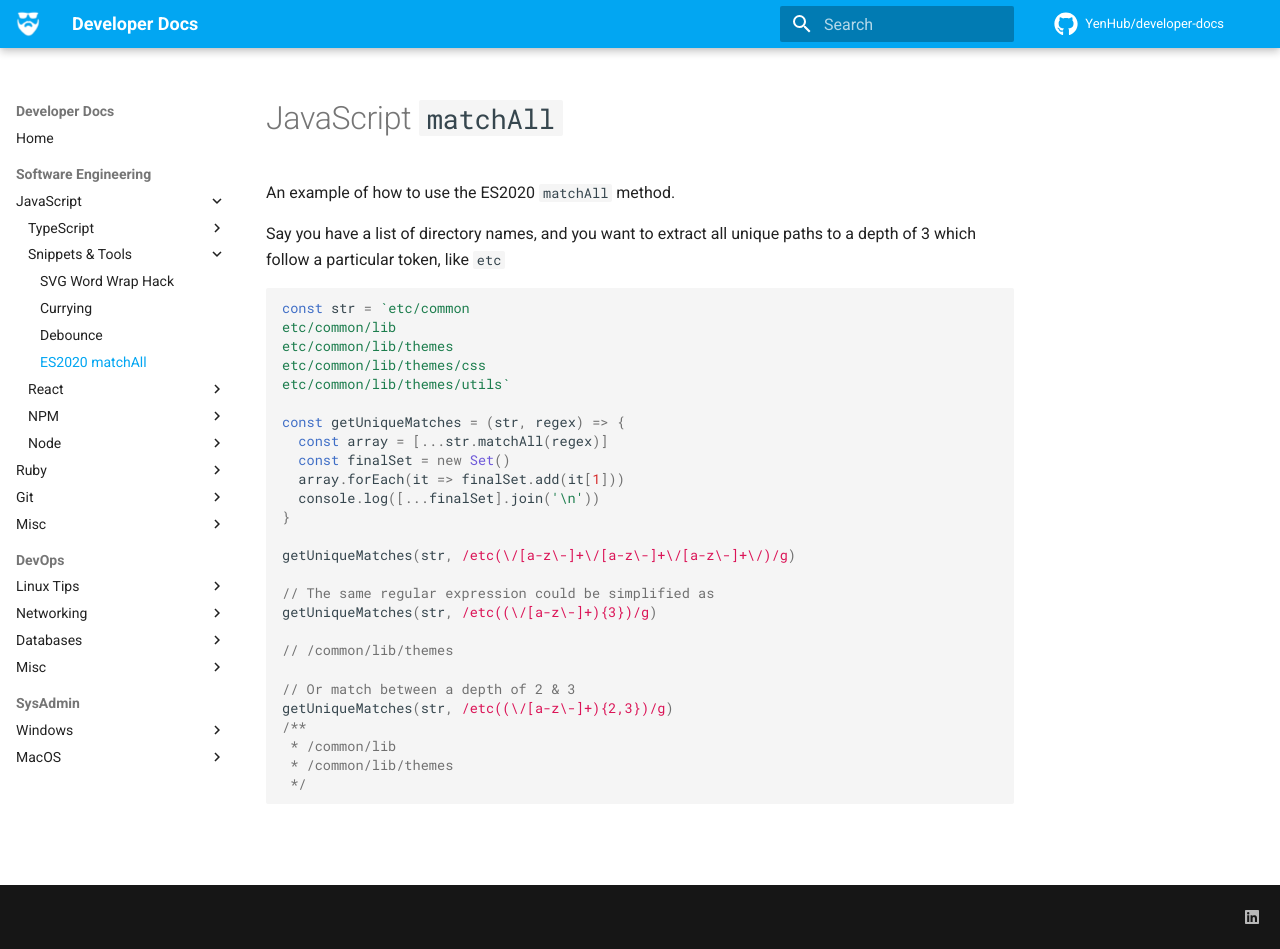
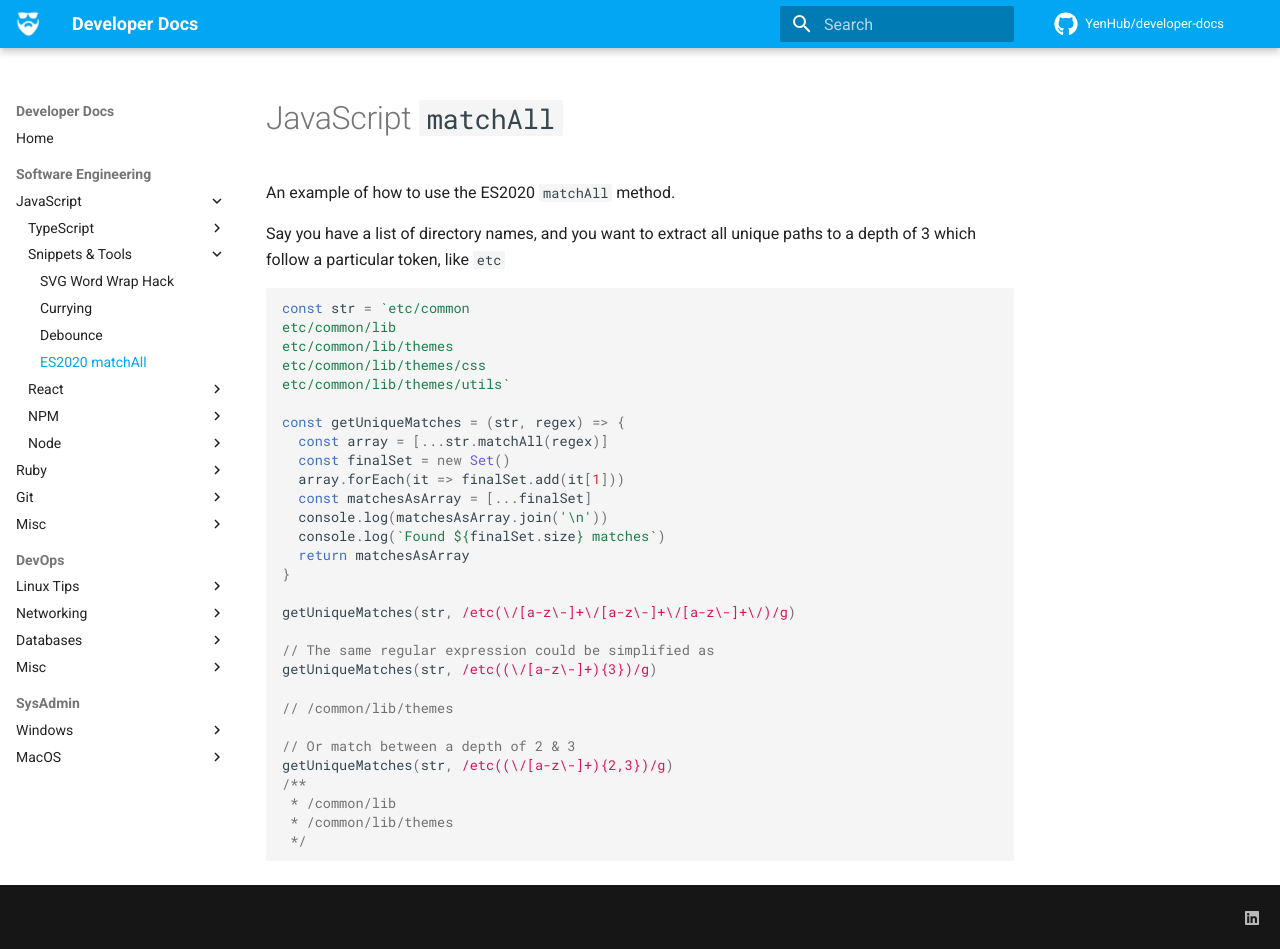
Before and after one commit to YenHub/developer-docs, an MkDocs documentation site: the page built from docs/engineering/javascript/snippets/match-all.md, in a window 1280 px wide and 949 px high. Built offline with MkDocs 1.6.1 and Material for MkDocs 9.7.7, drawn with Linux system fonts in a browser that asks for light colours; comment, search, counter and statistics services are not loaded.

Commit message:
Update matchAll

```diff
--- a/docs/engineering/javascript/snippets/match-all.md
+++ b/docs/engineering/javascript/snippets/match-all.md
@@ -15,7 +15,10 @@ const getUniqueMatches = (str, regex) => {
   const array = [...str.matchAll(regex)]
   const finalSet = new Set()
   array.forEach(it => finalSet.add(it[1]))
-  console.log([...finalSet].join('\n'))
+  const matchesAsArray = [...finalSet]
+  console.log(matchesAsArray.join('\n'))
+  console.log(`Found ${finalSet.size} matches`)
+  return matchesAsArray
 }
 
 getUniqueMatches(str, /etc(\/[a-z\-]+\/[a-z\-]+\/[a-z\-]+\/)/g)
```
